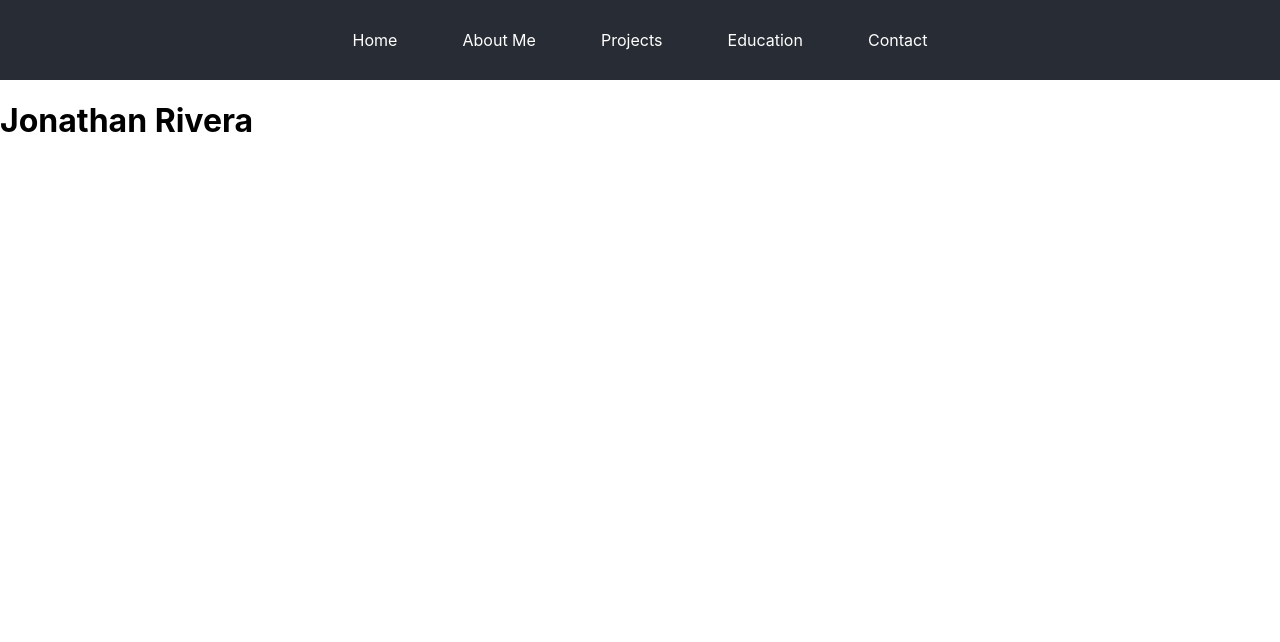
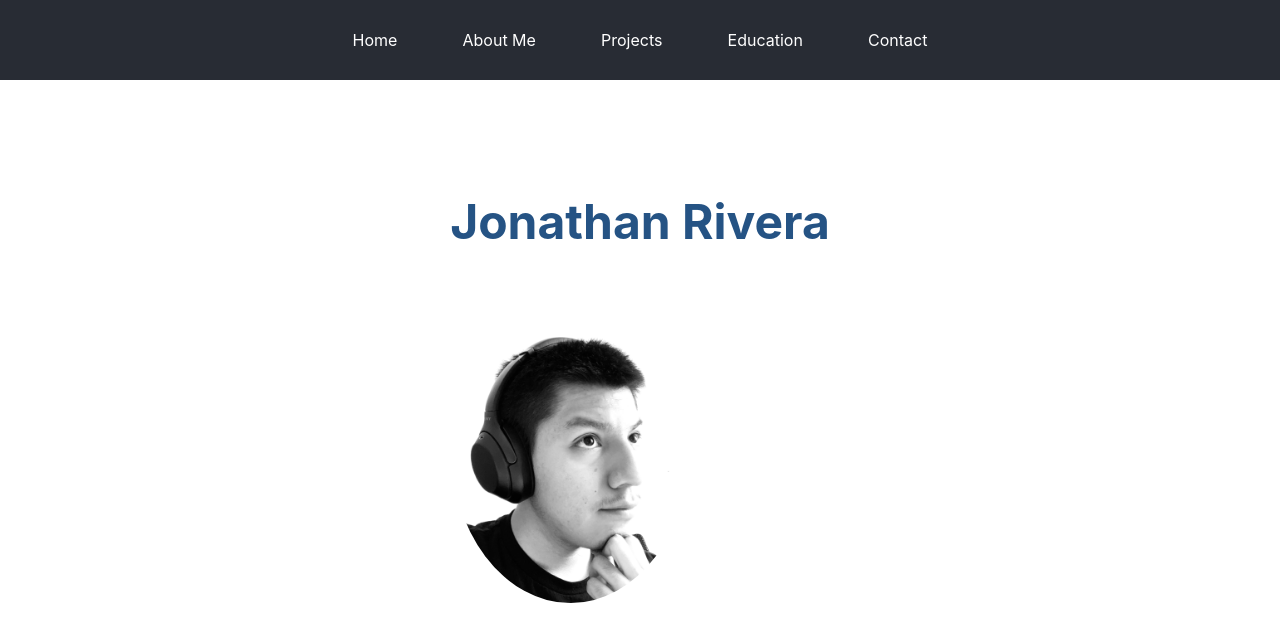
Before and after one commit to JonathanR5000/jonathanr5000.github.io, a React (Create React App) app: page / in a window 1280 px wide. Shown: the top 642 px of the page. Built offline with nearby package versions, Linux system fonts and the light colour scheme.

Commit message:
stylyng home page

```diff
--- a/package.json
+++ b/package.json
@@ -6,10 +6,11 @@
     "@testing-library/jest-dom": "^4.2.4",
     "@testing-library/react": "^9.5.0",
     "@testing-library/user-event": "^7.2.1",
+    "node-sass": "^5.0.0",
     "react": "^16.13.1",
     "react-dom": "^16.13.1",
     "react-router-dom": "^5.2.0",
-    "react-scripts": "3.4.3"
+    "react-scripts": "^4.0.0"
   },
   "scripts": {
     "start": "react-scripts start",
--- a/src/App.css
+++ b/src/App.css
@@ -5,6 +5,7 @@
 .App-logo {
   height: 40vmin;
   pointer-events: none;
+  border-radius: 90%;
 }
 
 @media (prefers-reduced-motion: no-preference) {
@@ -66,3 +67,21 @@
 h1{
   color: black;
 }
+
+/* About */
+.container{
+  margin: 5rem 5rem;
+  display: grid;
+  justify-content: space-around;
+}
+
+.name-style{
+  color: #255384;
+  font-size: 3rem;
+}
+
+.App-logo {
+  height: 40vmin;
+  pointer-events: none;
+  border-radius: 90%;
+}
--- a/src/components/pages/About.js
+++ b/src/components/pages/About.js
@@ -3,7 +3,7 @@ import '../../App.css';
 
 function About(){
     return(
-        <h1>Testing</h1>
+        <h1 class="about-heading">Testing</h1>
     );
 }
 
--- a/src/components/pages/Home.js
+++ b/src/components/pages/Home.js
@@ -1,10 +1,12 @@
 import React from 'react';
 import '../../App.css';
+import Logo from '../../jonathanrivera.jpg';
 
 function Home(){
     return(
-        <div>
-            <h1>Jonathan Rivera</h1>
+        <div class="container">
+            <h1 class="name-style">Jonathan Rivera</h1>
+            <img src={Logo} class="App-logo"></img>
         </div>
     );
 }
```
Also changed, not shown: src/App.js (line endings or trailing spaces), 1 other file (tests, documents, lock files or other folders).
